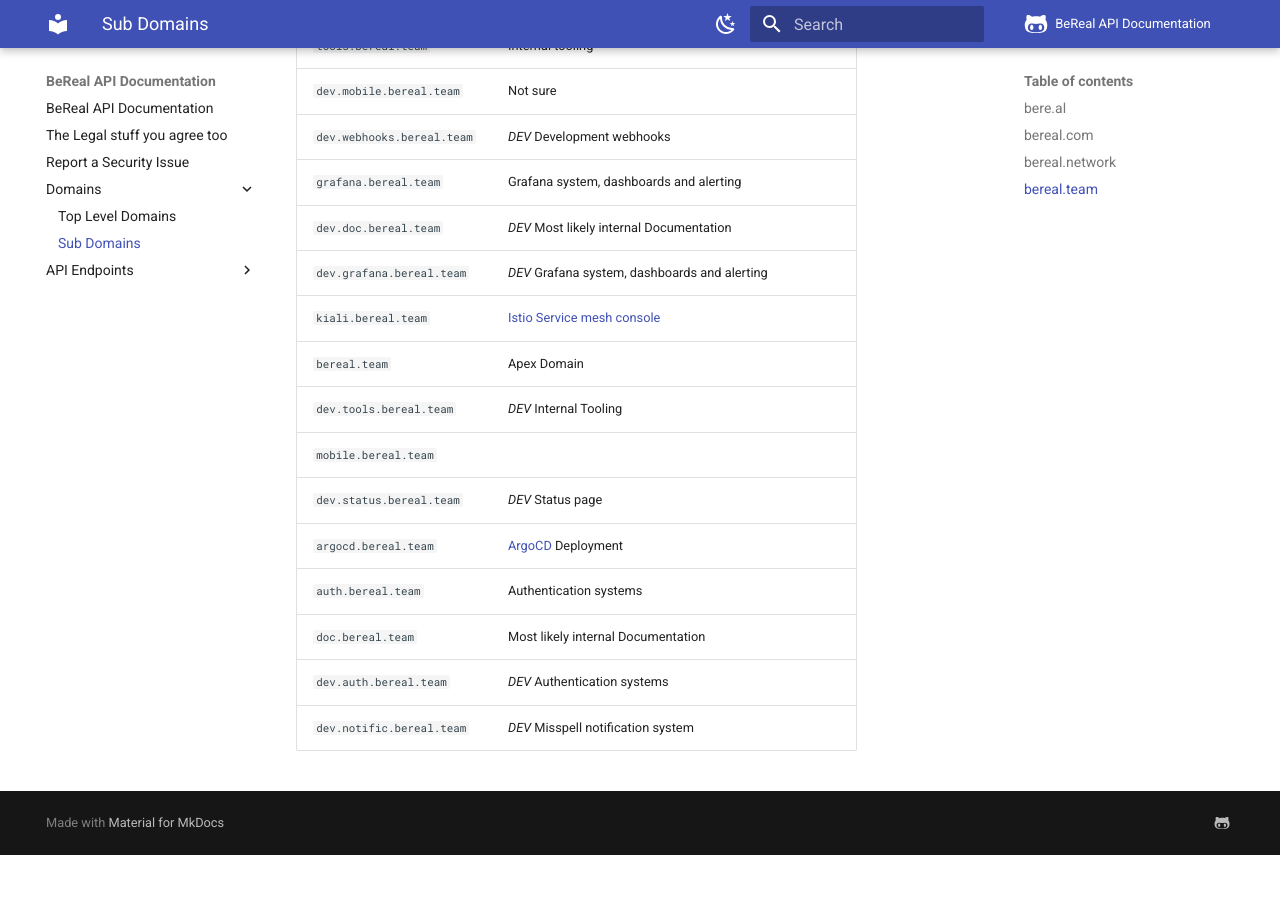
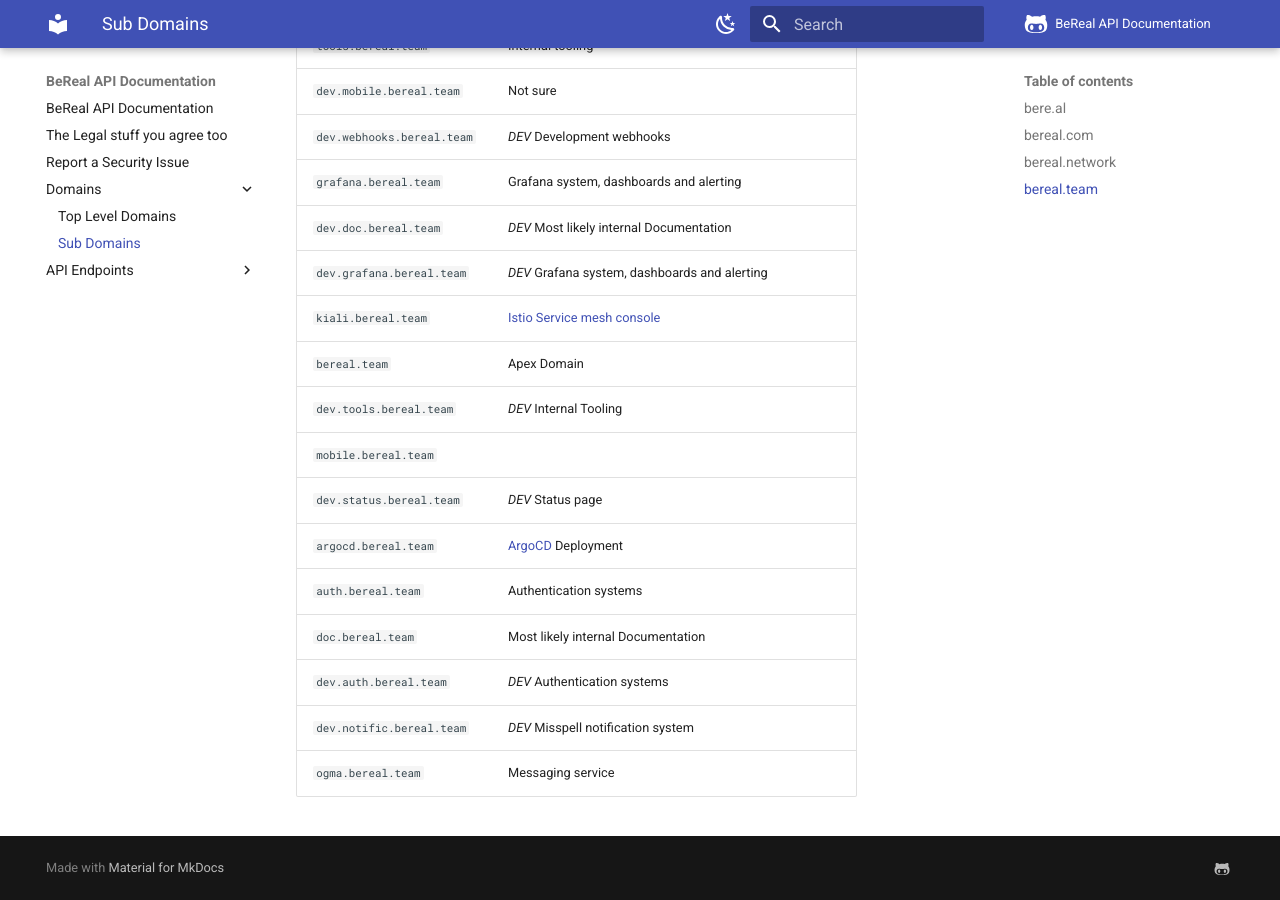
Before and after one commit to userbradley/BeReal, an MkDocs documentation site: the page built from docs/domains/sub-domains.md, in a window 1280 px wide and 900 px high, scrolled down 3444 px. Built offline with MkDocs 1.6.1 and Material for MkDocs 9.7.7, drawn with Linux system fonts in a browser that asks for light colours; comment, search, counter and statistics services are not loaded; before the commit the page ends 4299 px from its top, so only the background shows below that.

Commit message:
Add new api endpoint (New PR) (#33)
* add new api endpoint

This is the new API endpoint I found using mitmproxy. This API endpoint is used for messaging, and this function has just arrived in my country, France (🇫🇷). Therefore, I was able to capture all the new requests (there are more, but I need time to add them all)

* made some modification

* Cleaning up new lines

* Cleaning up new lines

---------

Co-authored-by: Bradley <41597815+userbradley@users.noreply.github.com>

```diff
--- a/docs/domains/sub-domains.md
+++ b/docs/domains/sub-domains.md
@@ -72,28 +72,29 @@
 
 ## bereal.team
 
-| URL                           | Use                                                                                    |
-|-------------------------------|----------------------------------------------------------------------------------------|
-| `status.bereal.team`          | Simple text based status page of services                                              |
-| `tools.bereal.team`           | Probably internal tooling                                                              |
-| `auth.bereal.team`            | _assuming_ to be authentication services                                               |
-| `doc.bereal.team`             | Probably a custom URL for google docs  (Protected by IAP)                              |
-| `dev.argocd.bereal.team`      | Development [ArgoCD](https://argo-cd.readthedocs.io/en/stable/) deployment             |
-| `webhooks.bereal.team`        | Most likely incoming webhooks to the BeReal systems                                    |
-| `status.bereal.team`          | Text based status page                                                                 |
-| `tools.bereal.team`           | Internal tooling                                                                       |
-| `dev.mobile.bereal.team`      | Not sure                                                                               |
-| `dev.webhooks.bereal.team`    | *DEV* Development webhooks                                                             |
-| `grafana.bereal.team`         | Grafana system, dashboards and alerting                                                |
-| `dev.doc.bereal.team`         | *DEV* Most likely internal Documentation                                               |
-| `dev.grafana.bereal.team`     | *DEV* Grafana system, dashboards and alerting                                          |
-| `kiali.bereal.team`           | [Istio Service mesh console](https://kiali.io)                                         |
-| `bereal.team    `             | Apex Domain                                                                            |
-| `dev.tools.bereal.team`       | *DEV* Internal Tooling                                                                 |
-| `mobile.bereal.team`          |                                                                                        |
-| `dev.status.bereal.team`      | *DEV* Status page                                                                      |
-| `argocd.bereal.team`          | [ArgoCD](https://argo-cd.readthedocs.io/en/stable/) Deployment                         |
-| `auth.bereal.team`            | Authentication systems                                                                 |
-| `doc.bereal.team`             | Most likely internal Documentation                                                     |
-| `dev.auth.bereal.team`        | *DEV* Authentication systems                                                           |
-| `dev.notific.bereal.team`     | *DEV* Misspell   notification system                                                   |
+| URL                        | Use                                                                        |
+|----------------------------|----------------------------------------------------------------------------|
+| `status.bereal.team`       | Simple text based status page of services                                  |
+| `tools.bereal.team`        | Probably internal tooling                                                  |
+| `auth.bereal.team`         | _assuming_ to be authentication services                                   |
+| `doc.bereal.team`          | Probably a custom URL for google docs  (Protected by IAP)                  |
+| `dev.argocd.bereal.team`   | Development [ArgoCD](https://argo-cd.readthedocs.io/en/stable/) deployment |
+| `webhooks.bereal.team`     | Most likely incoming webhooks to the BeReal systems                        |
+| `status.bereal.team`       | Text based status page                                                     |
+| `tools.bereal.team`        | Internal tooling                                                           |
+| `dev.mobile.bereal.team`   | Not sure                                                                   |
+| `dev.webhooks.bereal.team` | *DEV* Development webhooks                                                 |
+| `grafana.bereal.team`      | Grafana system, dashboards and alerting                                    |
+| `dev.doc.bereal.team`      | *DEV* Most likely internal Documentation                                   |
+| `dev.grafana.bereal.team`  | *DEV* Grafana system, dashboards and alerting                              |
+| `kiali.bereal.team`        | [Istio Service mesh console](https://kiali.io)                             |
+| `bereal.team    `          | Apex Domain                                                                |
+| `dev.tools.bereal.team`    | *DEV* Internal Tooling                                                     |
+| `mobile.bereal.team`       |                                                                            |
+| `dev.status.bereal.team`   | *DEV* Status page                                                          |
+| `argocd.bereal.team`       | [ArgoCD](https://argo-cd.readthedocs.io/en/stable/) Deployment             |
+| `auth.bereal.team`         | Authentication systems                                                     |
+| `doc.bereal.team`          | Most likely internal Documentation                                         |
+| `dev.auth.bereal.team`     | *DEV* Authentication systems                                               |
+| `dev.notific.bereal.team`  | *DEV* Misspell   notification system                                       |
+| `ogma.bereal.team`    		   | Messaging service																		                                        |
--- a/mkdocs.yaml
+++ b/mkdocs.yaml
@@ -12,6 +12,7 @@
       - Analytics: api-endpoints/analytics.md
       - Feeds: api-endpoints/feeds.md
       - Moderation: api-endpoints/moderation.md
+      - Messaging: api-endpoints/messaging.md
       - Person: api-endpoints/person.md
       - Relationships: api-endpoints/relationships.md
       - Search: api-endpoints/search.md
```
Also changed, not shown: docs/api-endpoints/messaging.md (added, +16 -0 lines), docs/domains/top-level-domains.md (+1 -0 lines).
